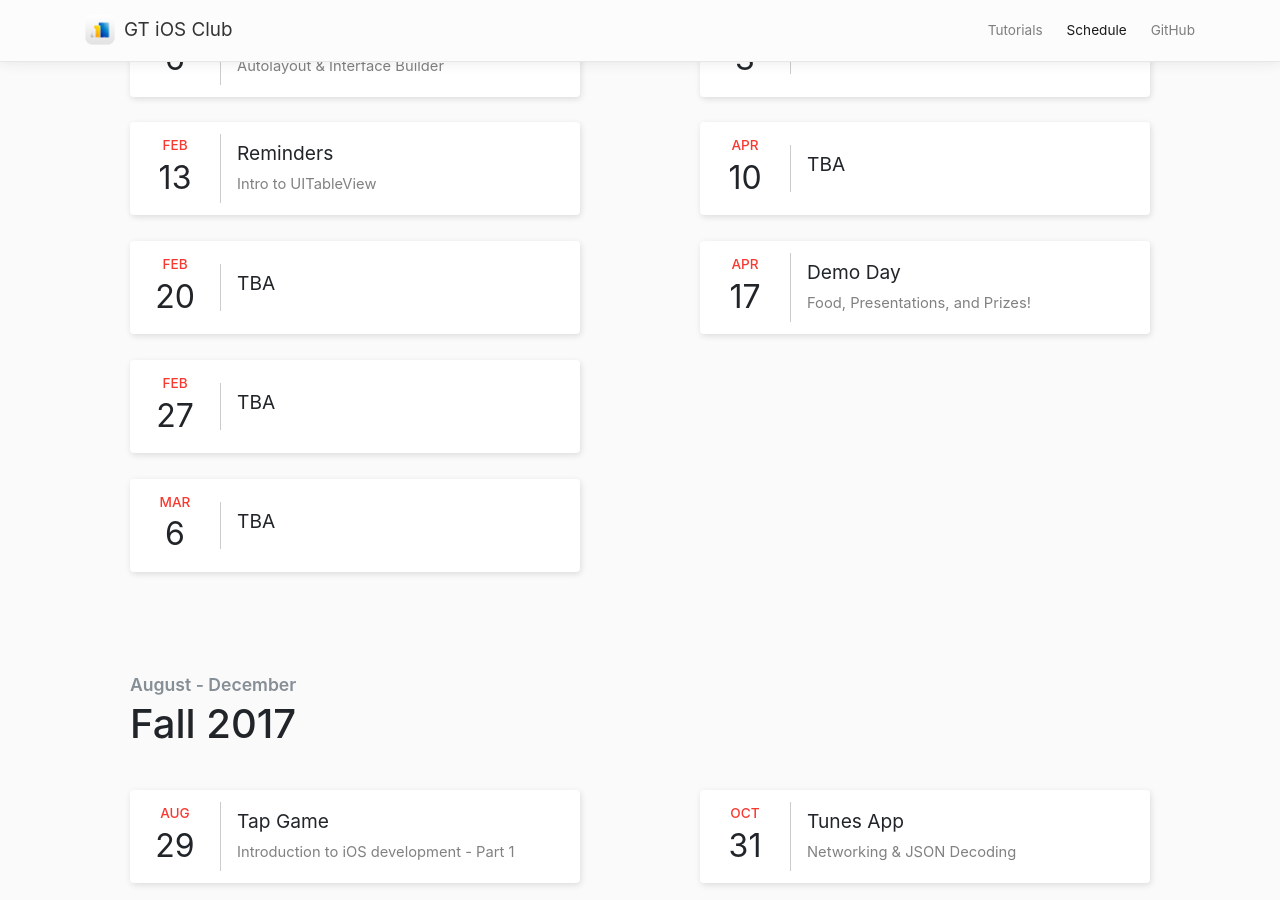
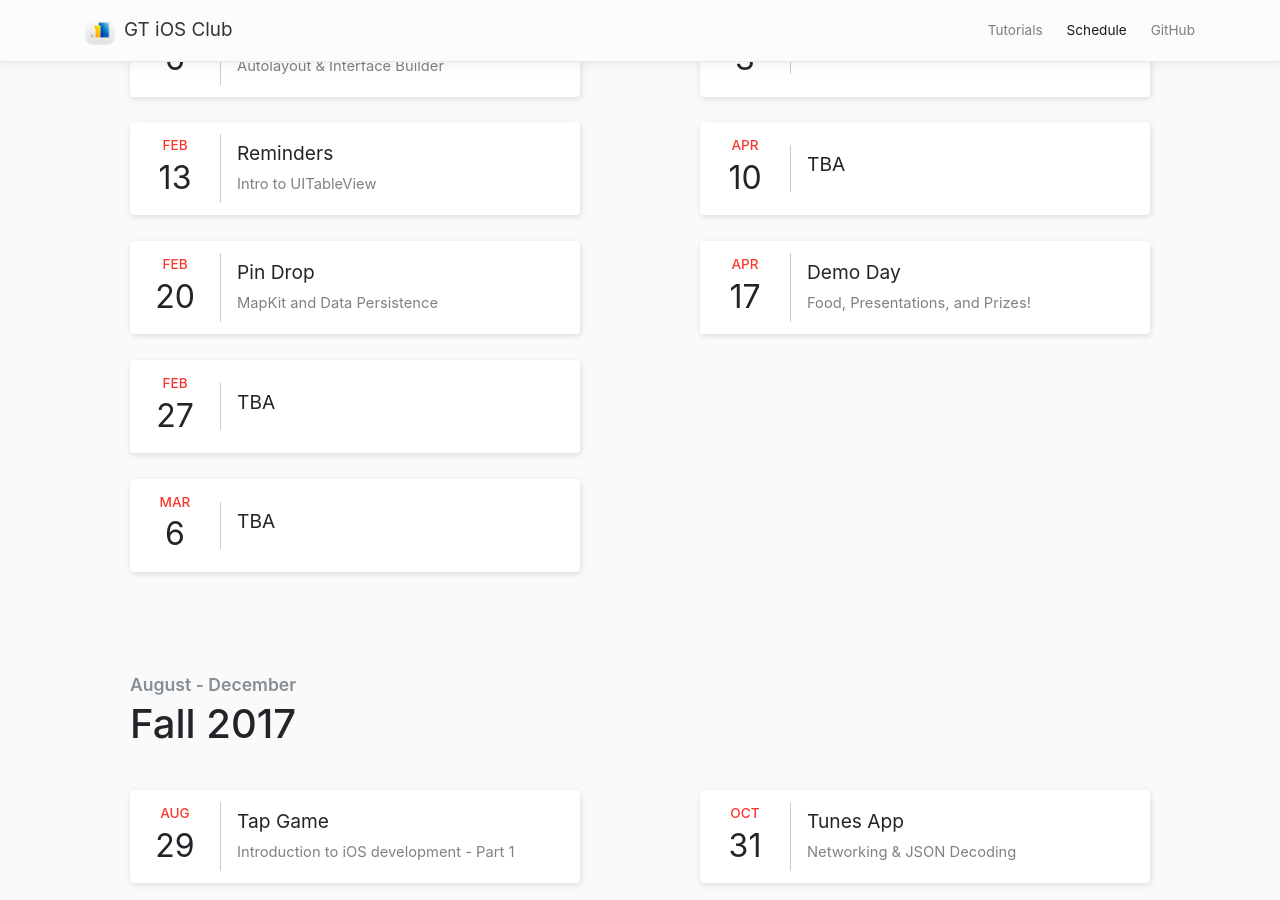
Before and after one commit to gtiosclub/gtios.club, a Jekyll site: the page built from schedule.md, in a window 1280 px wide and 900 px high, scrolled down 578 px. Built offline with Jekyll 4.4.1, drawn with Linux system fonts in a browser that asks for light colours; nearby versions of some CDN libraries; comment, search, counter and statistics services are not loaded.

Commit message:
Update schedule

```diff
--- a/_data/schedules/current-schedule.json
+++ b/_data/schedules/current-schedule.json
@@ -34,8 +34,8 @@
         {
             "month": 2,
             "day": 20,
-            "subject": "TBA",
-            "description": ""
+            "subject": "Pin Drop",
+            "description": "MapKit and Data Persistence"
         },
         {
             "month": 2,
```
